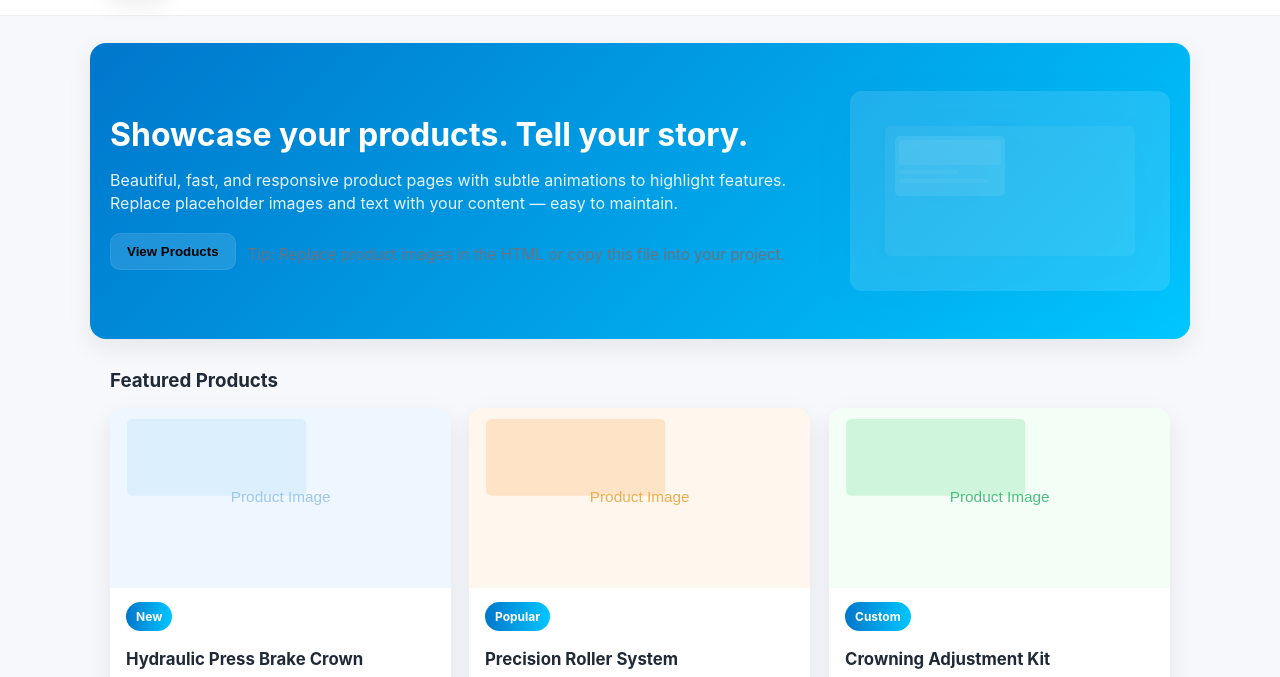
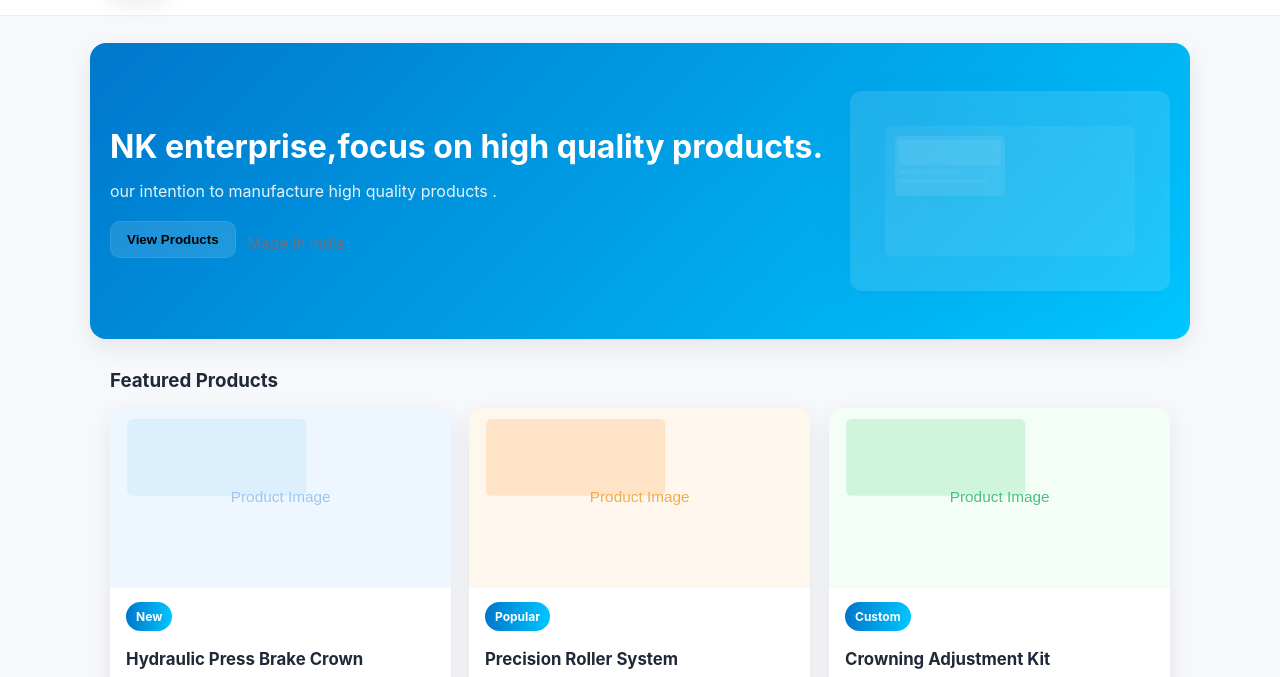
Before and after one commit to nkenterprise2323/nkenterprise, a plain HTML site: page index.html in a window 1280 px wide. Shown: the part 77-754 px from the top of the page. Drawn offline with Linux system fonts and the light colour scheme.

Commit message:
Update index.html

```diff
--- a/index.html
+++ b/index.html
@@ -120,11 +120,11 @@
   <main>
     <section class="hero" id="home" role="region" aria-label="Welcome">
       <div class="hero-left">
-        <h2>Showcase your products. Tell your story.</h2>
-        <p>Beautiful, fast, and responsive product pages with subtle animations to highlight features. Replace placeholder images and text with your content — easy to maintain.</p>
+        <h2>NK enterprise,focus on high quality products.</h2>
+        <p>our intention to manufacture high quality products .</p>
         <div style="display:flex;gap:12px;align-items:center">
           <button class="cta" onclick="document.location='#products'">View Products</button>
-          <div class="help">Tip: Replace product images in the HTML or copy this file into your project.</div>
+          <div class="help">Made In India</div>
         </div>
       </div>
       <div class="hero-visual" aria-hidden="true">
```
